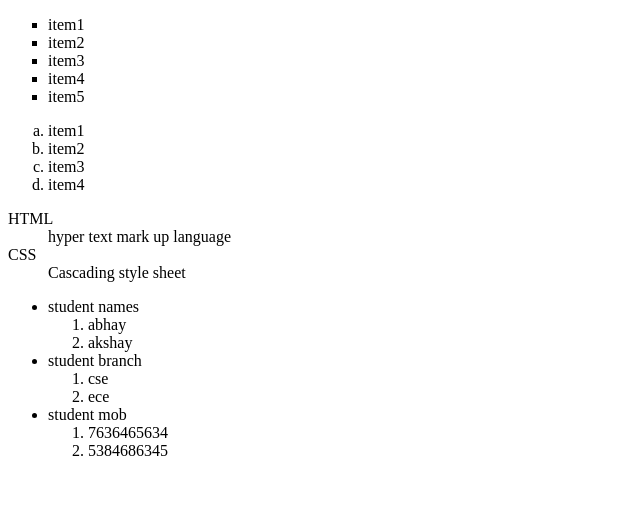
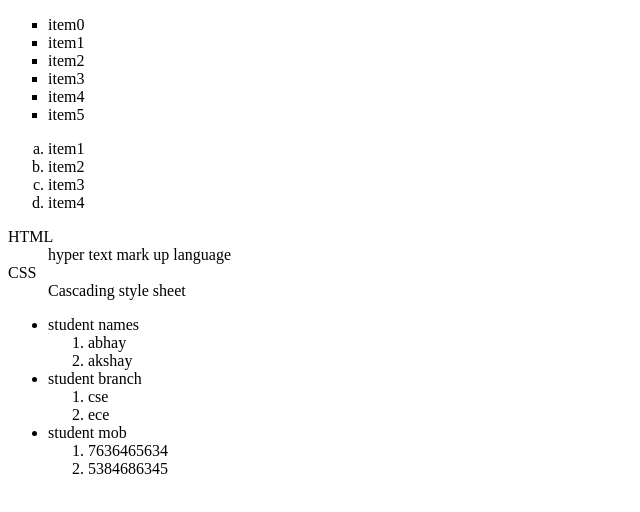
Before and after one commit to prachikarakoti123-commits/cse23, a plain HTML site: page list.html in a window 1280 px wide. Shown: the whole page, without its empty margins (0-640 px from the left). Drawn offline with Linux system fonts and the light colour scheme.

Commit message:
Update list.html

```diff
--- a/list.html
+++ b/list.html
@@ -7,6 +7,7 @@
     </head>
     <body>
         <ul type="square">
+            <li>item0</li>
             <li>item1</li>
             <li>item2</li>
             <li>item3</li>
@@ -48,4 +49,5 @@
 
 
     </body>
+
 </html>
```
